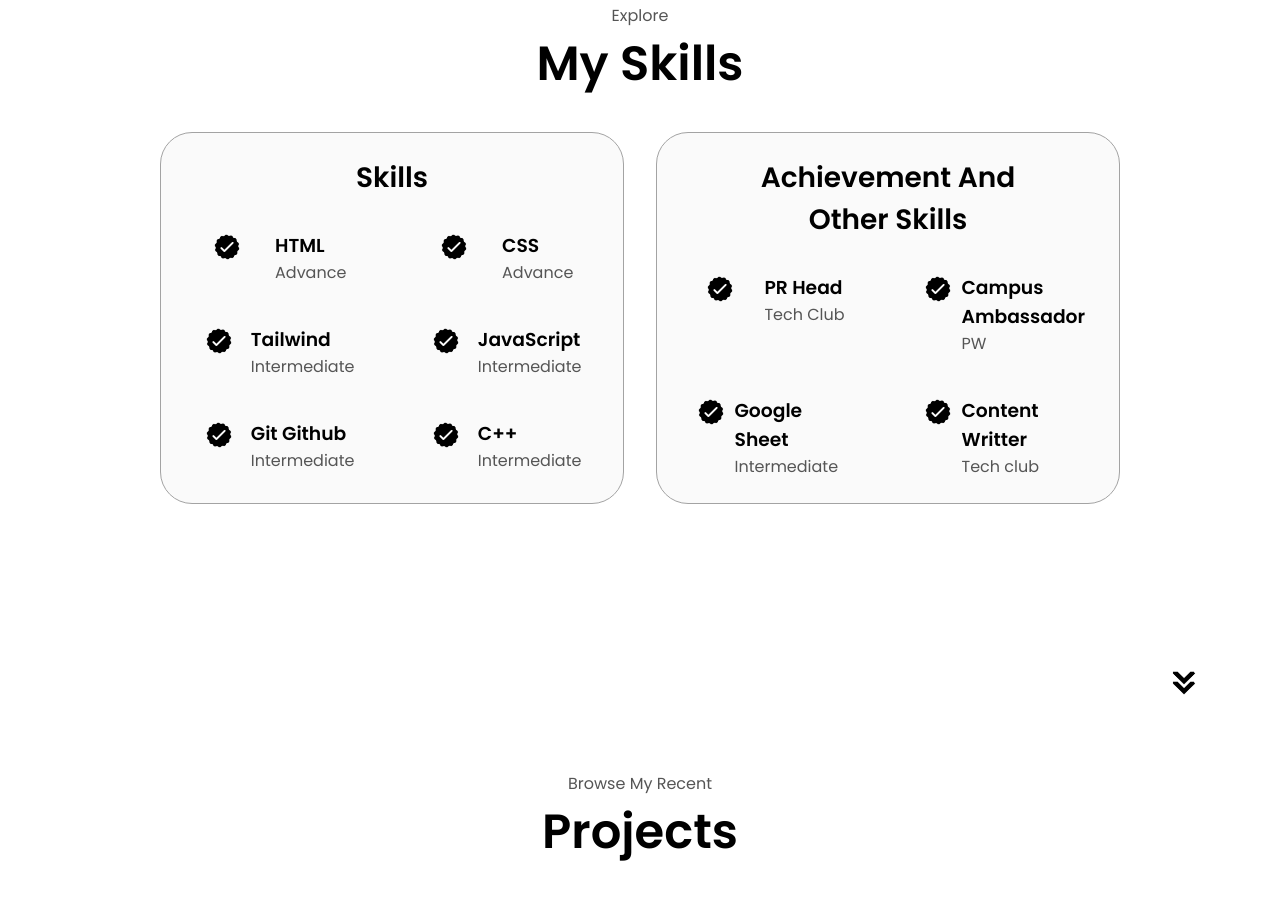
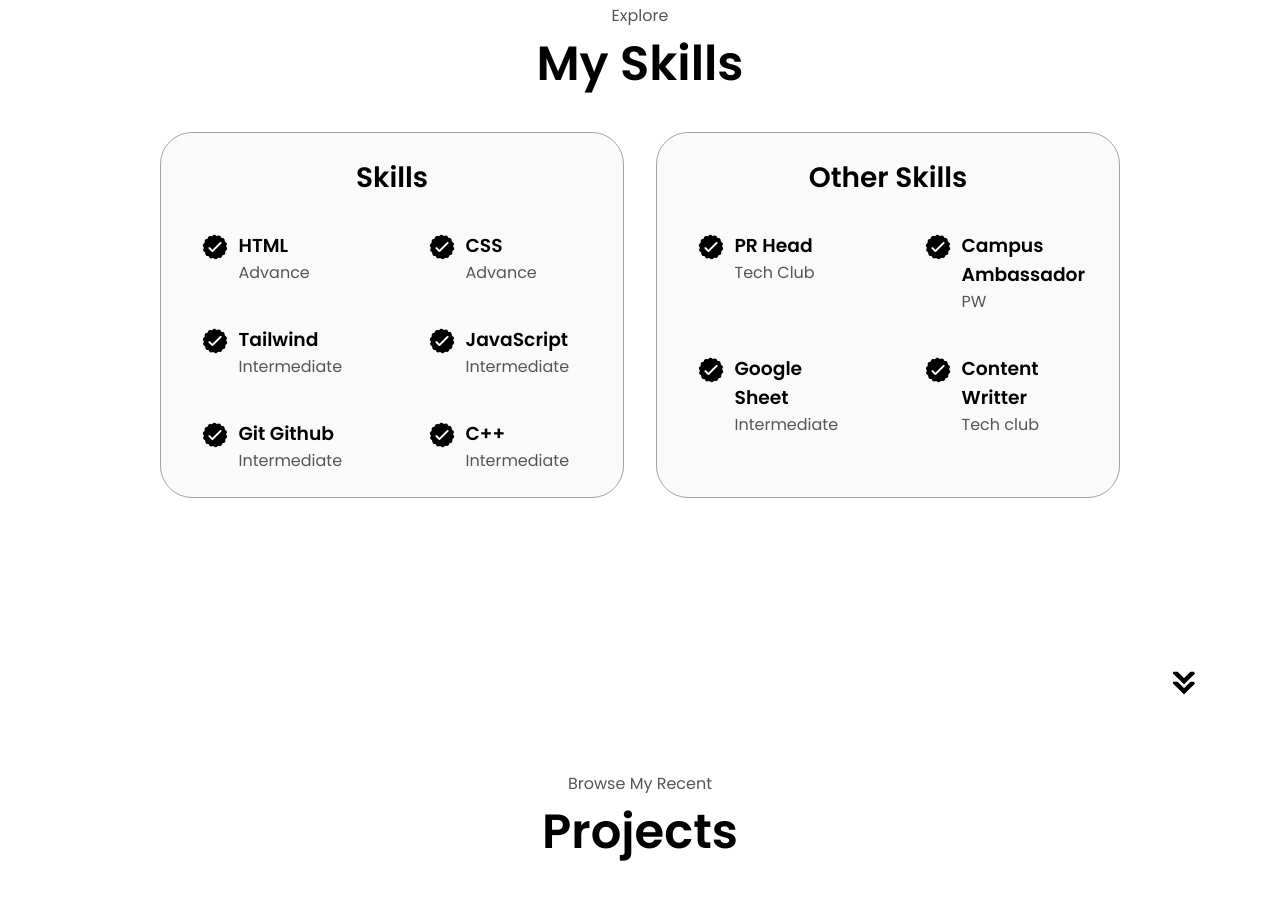
Before and after one commit to 2004shivanshi/portfolio-website, a plain HTML site: page index.html in a window 1280 px wide. Shown: the part 1693-2591 px from the top of the page. Drawn offline with Linux system fonts and the light colour scheme.

Commit message:
fix: alignment issue

```diff
--- a/index.html
+++ b/index.html
@@ -240,7 +240,7 @@
             </div>
           </div>
           <div class="details-container">
-            <h2 class="experience-sub-title">Achievement And</BR>Other Skills
+            <h2 class="experience-sub-title">Other Skills
             </h2>
             <div class="article-container">
               <article>
--- a/style.css
+++ b/style.css
@@ -400,7 +400,7 @@ section {
 article {
   display: flex;
   width: 10rem;
-  justify-content: space-around;
+  justify-content: flex-start;
   gap: 0.5rem;
 }
 
```
